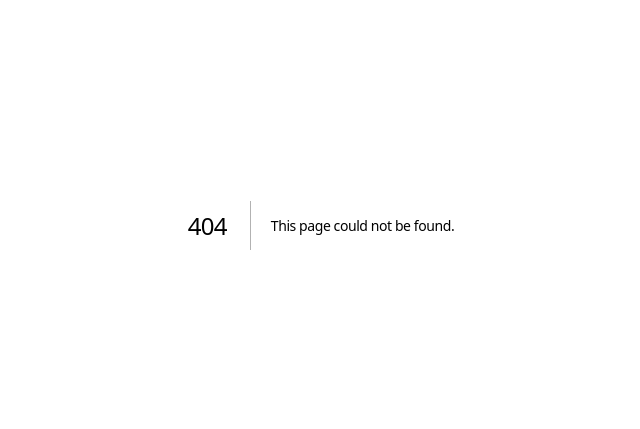
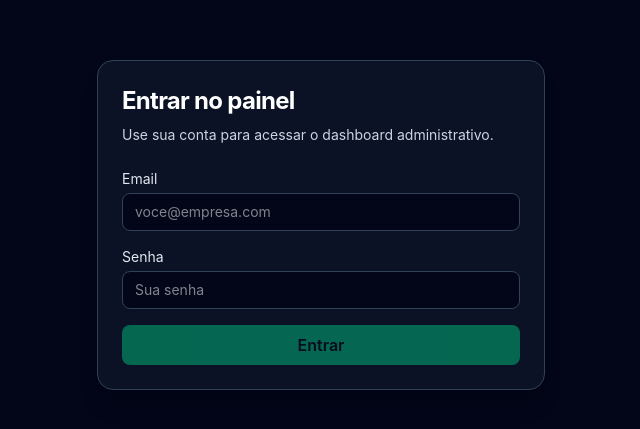
Before and after one commit to claudiogoldman/RenovaFit, a Next.js app: page /login in a window 1280 px wide. Before the commit this address had no page. Shown: the part 175-604 px from the top of the page, without its empty margins (319-959 px from the left). Built offline with nearby package versions, Linux system fonts and the light colour scheme; no server answers.

Commit message:
fix(auth): add /login page for admin redirect flow

```diff
--- /dev/null
+++ b/src/app/login/page.tsx
@@ -0,0 +1,110 @@
+'use client';
+
+import { FormEvent, useEffect, useMemo, useState } from 'react';
+import { useRouter } from 'next/navigation';
+import { createSupabaseBrowserClient } from '@/lib/supabase-browser';
+
+export default function LoginPage() {
+  const router = useRouter();
+  const [email, setEmail] = useState('');
+  const [password, setPassword] = useState('');
+  const [loading, setLoading] = useState(false);
+  const [message, setMessage] = useState<string | null>(null);
+  const [error, setError] = useState<string | null>(null);
+
+  const supabase = useMemo(() => {
+    try {
+      return createSupabaseBrowserClient();
+    } catch {
+      return null;
+    }
+  }, []);
+
+  useEffect(() => {
+    if (!supabase) return;
+
+    let active = true;
+    supabase.auth.getSession().then(({ data: { session } }) => {
+      if (active && session) {
+        router.replace('/admin');
+      }
+    });
+
+    return () => {
+      active = false;
+    };
+  }, [router, supabase]);
+
+  const handleSubmit = async (event: FormEvent<HTMLFormElement>) => {
+    event.preventDefault();
+
+    if (!supabase) {
+      setError('Configuracao de autenticacao indisponivel.');
+      return;
+    }
+
+    setLoading(true);
+    setError(null);
+    setMessage(null);
+
+    const { error: signInError } = await supabase.auth.signInWithPassword({
+      email,
+      password,
+    });
+
+    if (signInError) {
+      setError(signInError.message);
+      setLoading(false);
+      return;
+    }
+
+    setMessage('Login realizado. Redirecionando para o dashboard...');
+    router.replace('/admin');
+  };
+
+  return (
+    <main className="flex min-h-screen items-center justify-center bg-slate-950 px-6 py-12">
+      <section className="w-full max-w-md rounded-2xl border border-slate-700 bg-slate-900/70 p-6 shadow-xl">
+        <h1 className="text-2xl font-bold text-white">Entrar no painel</h1>
+        <p className="mt-2 text-sm text-slate-300">Use sua conta para acessar o dashboard administrativo.</p>
+
+        <form onSubmit={handleSubmit} className="mt-6 space-y-4">
+          <label className="block text-sm text-slate-200">
+            Email
+            <input
+              type="email"
+              value={email}
+              onChange={(e) => setEmail(e.target.value)}
+              required
+              className="mt-1 w-full rounded-lg border border-slate-700 bg-slate-950 px-3 py-2 text-white outline-none focus:border-emerald-400"
+              placeholder="voce@empresa.com"
+            />
+          </label>
+
+          <label className="block text-sm text-slate-200">
+            Senha
+            <input
+              type="password"
+              value={password}
+              onChange={(e) => setPassword(e.target.value)}
+              required
+              className="mt-1 w-full rounded-lg border border-slate-700 bg-slate-950 px-3 py-2 text-white outline-none focus:border-emerald-400"
+              placeholder="Sua senha"
+            />
+          </label>
+
+          <button
+            type="submit"
+            disabled={loading || !email || !password}
+            className="w-full rounded-lg bg-emerald-500 px-4 py-2 font-semibold text-slate-950 hover:bg-emerald-400 disabled:cursor-not-allowed disabled:opacity-50"
+          >
+            {loading ? 'Entrando...' : 'Entrar'}
+          </button>
+        </form>
+
+        {error && <p className="mt-4 text-sm text-rose-300">{error}</p>}
+        {message && <p className="mt-4 text-sm text-emerald-300">{message}</p>}
+      </section>
+    </main>
+  );
+}
```
